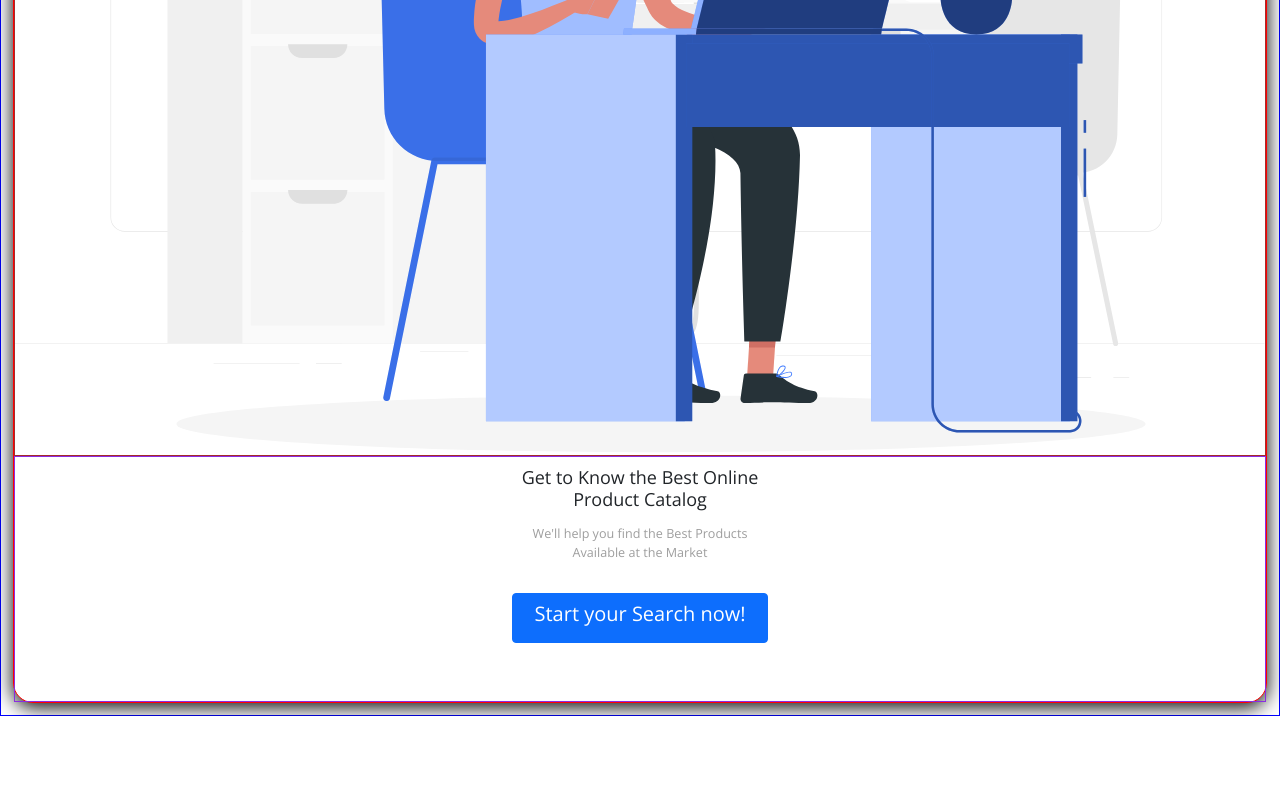
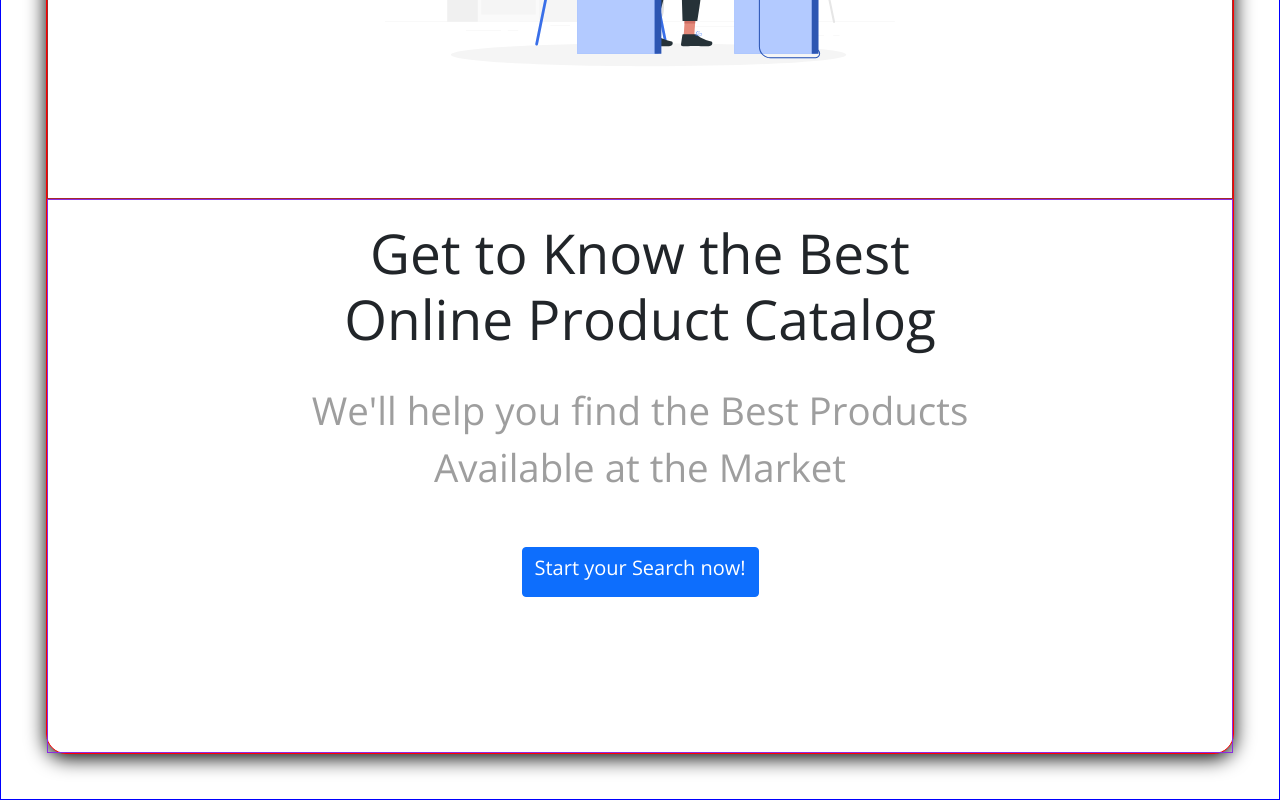
Before and after one commit to CarlosLaurine/Complete-DS-Catalog-App, a React (Create React App) app in the folder frontend-web/: page / in a window 1280 px wide. Shown: the part 560-1360 px from the top of the page. Before the commit the page ends 1276 px from the top, so only its background shows below. Built offline with nearby package versions, Linux system fonts and the light colour scheme.

Commit message:
Small/Medium/Large Media Breakpoints' Style Implemented and Tested at Chrome Browser (576px/768px/992px Respectively)

```diff
--- a/frontend-web/src/components/ButtonIcon/style.css
+++ b/frontend-web/src/components/ButtonIcon/style.css
@@ -1,4 +1,3 @@
 .button-icon {
   height: 50px;
-  width: 256px;
 }
--- a/frontend-web/src/pages/Home/style.css
+++ b/frontend-web/src/pages/Home/style.css
@@ -45,3 +45,69 @@
   width: 100%;
   height: auto;
 }
+
+@media (min-width: 576px) {
+  .home-container {
+    font-size: 35px;
+    padding: 15px;
+  }
+
+  .home-container button {
+    width: 500;
+  }
+
+  .home-content-container h1 {
+    margin-bottom: 20px;
+    width: 500px;
+  }
+
+  .home-content-container p {
+    margin-bottom: 20px;
+    width: 500px;
+  }
+
+  .home-image-container svg {
+    width: 510px;
+  }
+
+  @media (min-width: 768px) {
+
+    .home-container {
+      font-size: 45px;
+      padding: 25px;
+    }
+    .home-content-container {
+      padding: 20px 20px 105px 20px;
+    }
+
+    .home-image-container {
+      padding: 105px 20px;
+    }
+  }
+
+  @media (min-width: 992px) {
+    .home-container {
+      font-size: 55px;
+      padding: 45px;
+
+    }
+
+    .home-content-container {
+      padding: 20px 20px 155px 20px;
+    }
+
+    .home-content-container p {
+      width: 710px;
+      margin-bottom: 50px;
+    }
+
+    .home-content-container h1 {
+      width: 710px;
+      margin-bottom: 30px;
+    }
+
+    .home-image-container {
+      padding: 130px 20px;
+    }
+  }
+}
```
